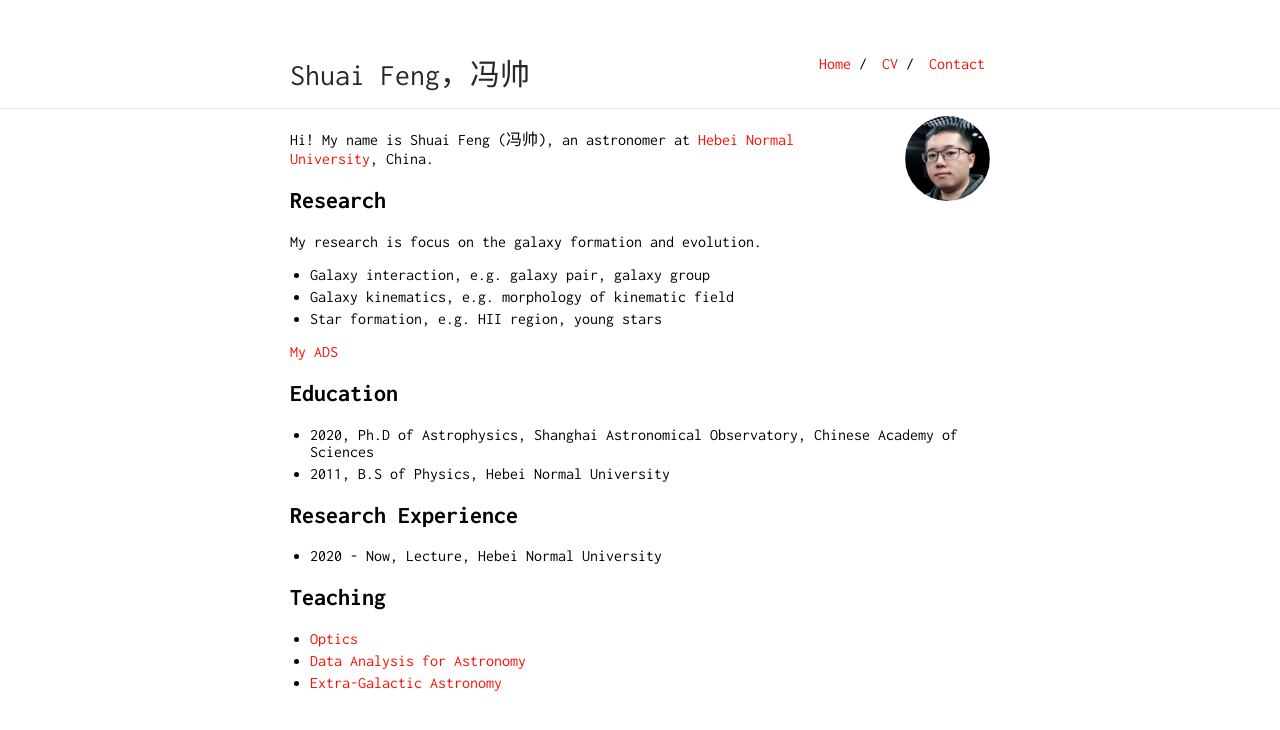
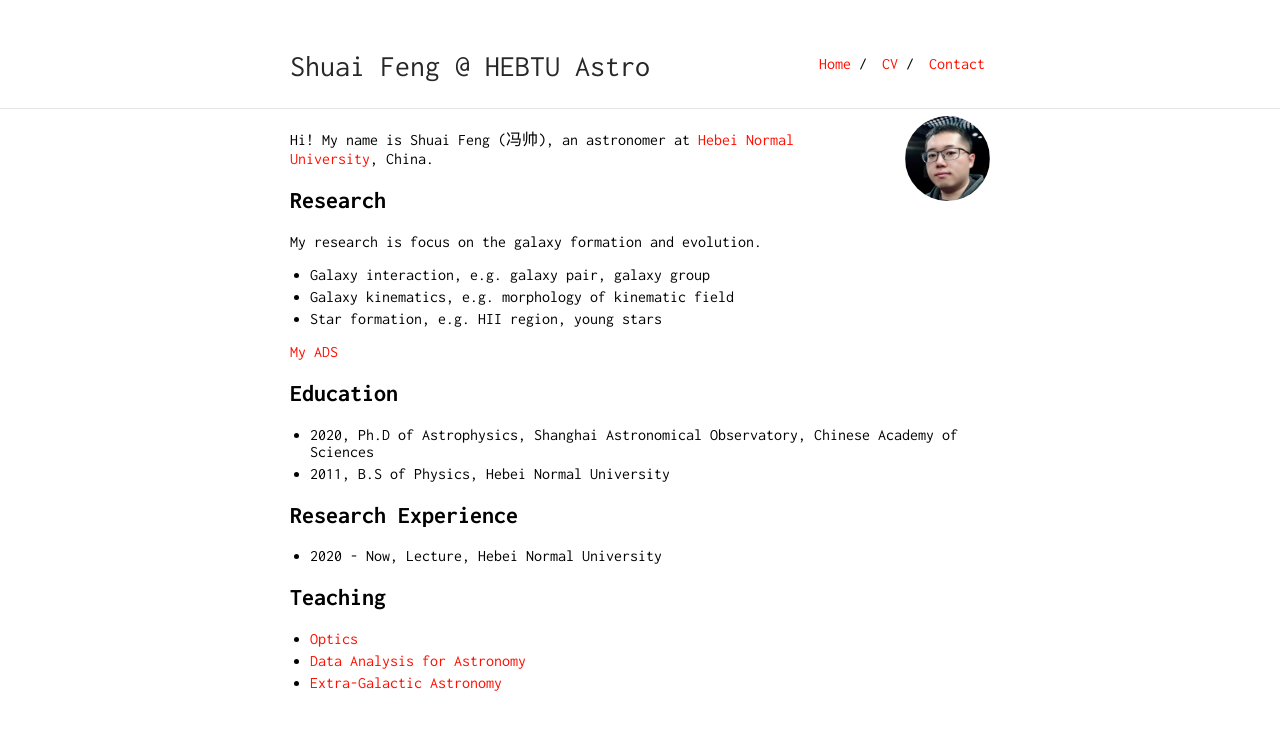
Before and after one commit to fengshuai0210/fengshuai0210.github.io, a Jekyll site: the page built from index.md, in a window 1280 px wide. Shown: the top 730 px of the page. Built offline with Jekyll 4.4.1, drawn with Linux system fonts in a browser that asks for light colours.

Commit message:
Update _config.yml

```diff
--- a/_config.yml
+++ b/_config.yml
@@ -1,4 +1,4 @@
-title: Shuai Feng，冯帅
+title: Shuai Feng @ HEBTU Astro
 url: "https://fengshuai0210.github.io"
 baseurl: ""
 
```
